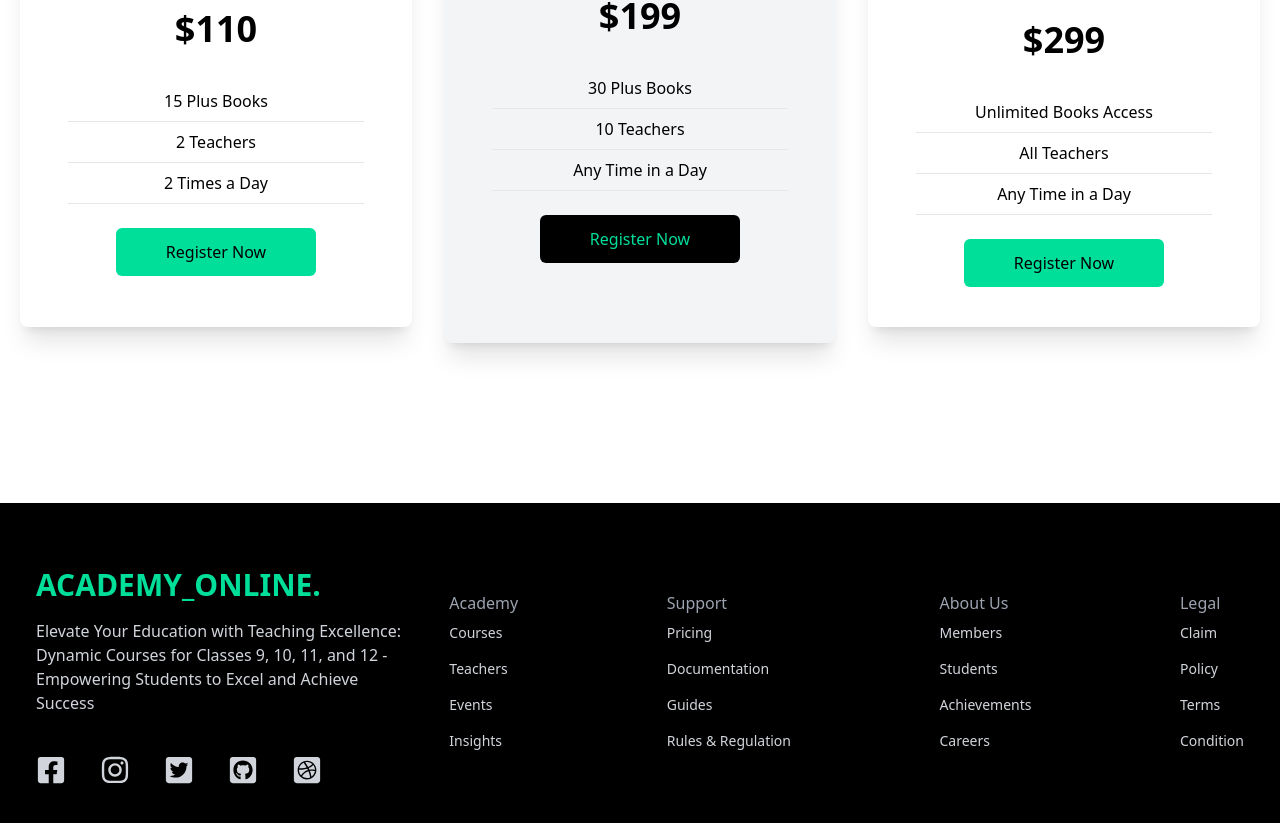
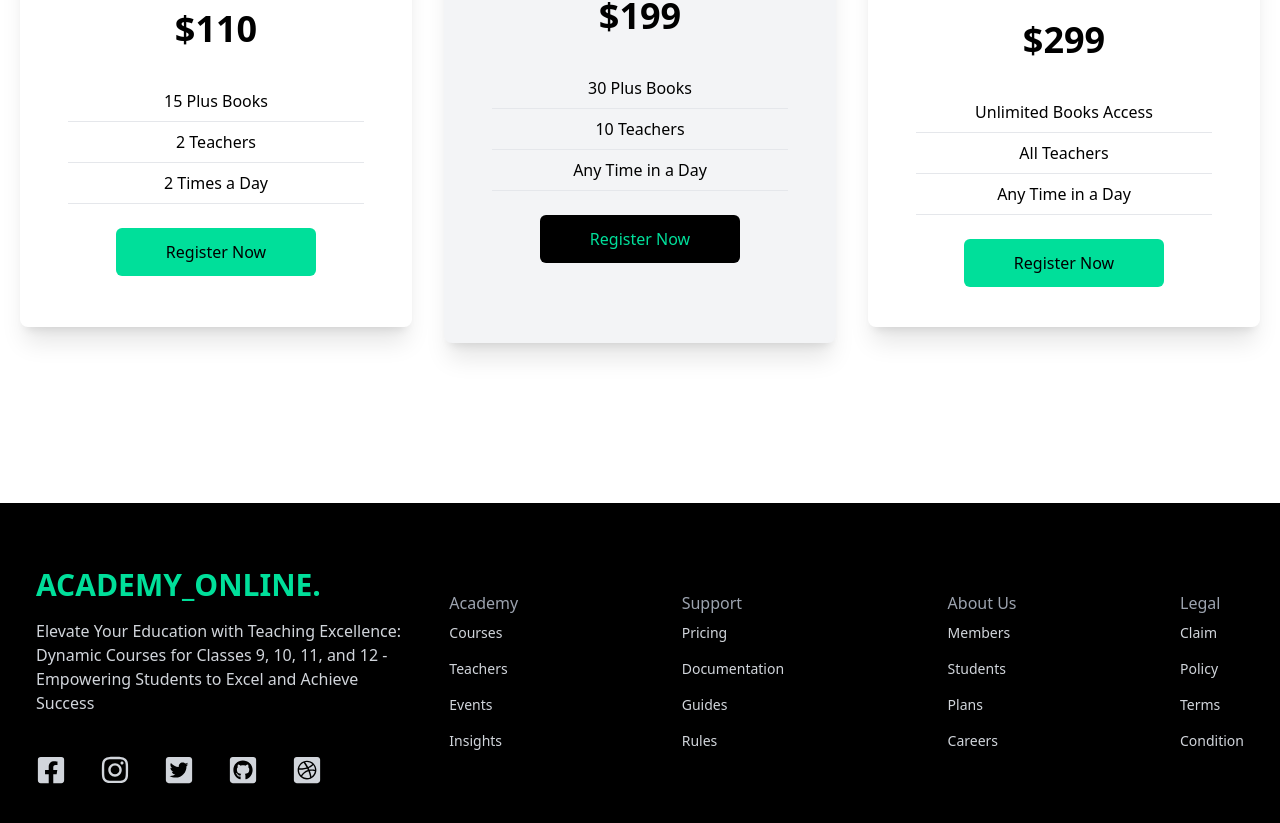
Before and after one commit to UsamaMalik91/Acadmey_Online, a React (Create React App) app: page / in a window 1280 px wide. Shown: the part 1929-2752 px from the top of the page. Built offline with nearby package versions, Linux system fonts and the light colour scheme.

Commit message:
Update Footerr.jsx

```diff
--- a/src/Components/Footerr.jsx
+++ b/src/Components/Footerr.jsx
@@ -37,7 +37,7 @@ const Footerr = () => {
             <li className='py-2 text-sm'>Pricing</li>
             <li className='py-2 text-sm'>Documentation</li>
             <li className='py-2 text-sm'>Guides</li>
-            <li className='py-2 text-sm'>Rules & Regulation</li>
+            <li className='py-2 text-sm'>Rules</li>
         </ul>
     </div>
     <div>
@@ -45,7 +45,7 @@ const Footerr = () => {
         <ul>
             <li className='py-2 text-sm'>Members</li>
             <li className='py-2 text-sm'>Students</li>
-            <li className='py-2 text-sm'>Achievements</li>
+            <li className='py-2 text-sm'>Plans</li>
             <li className='py-2 text-sm'>Careers</li>
         </ul>
     </div>
```
